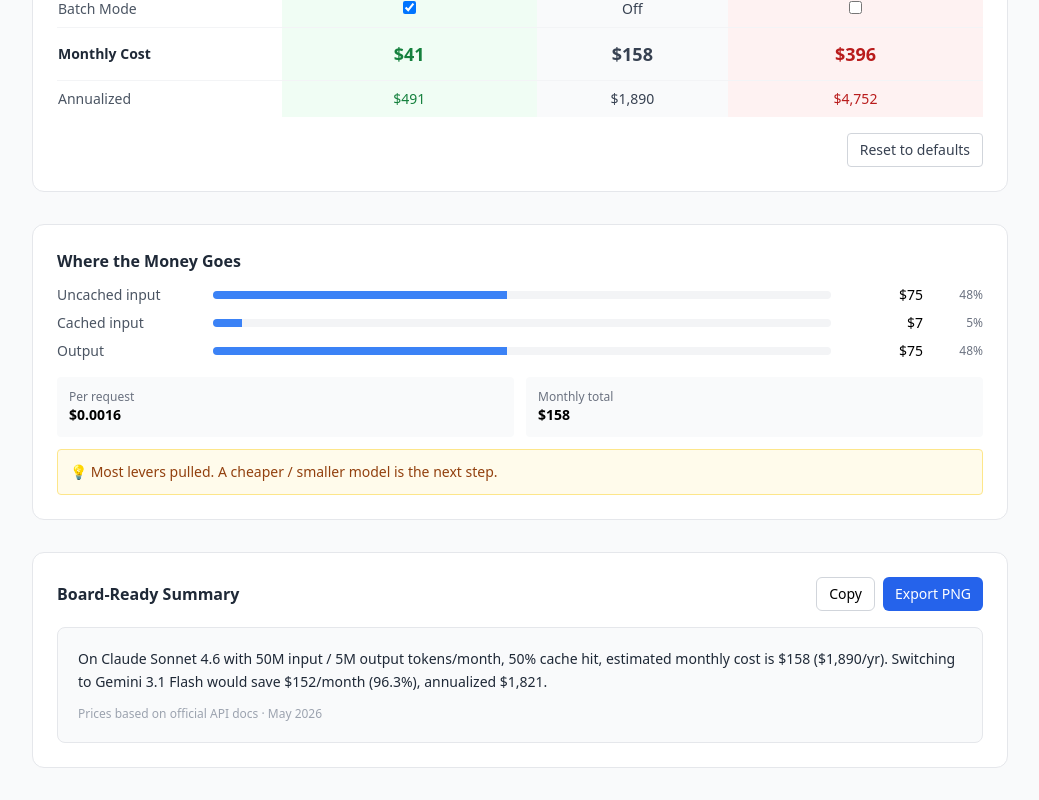
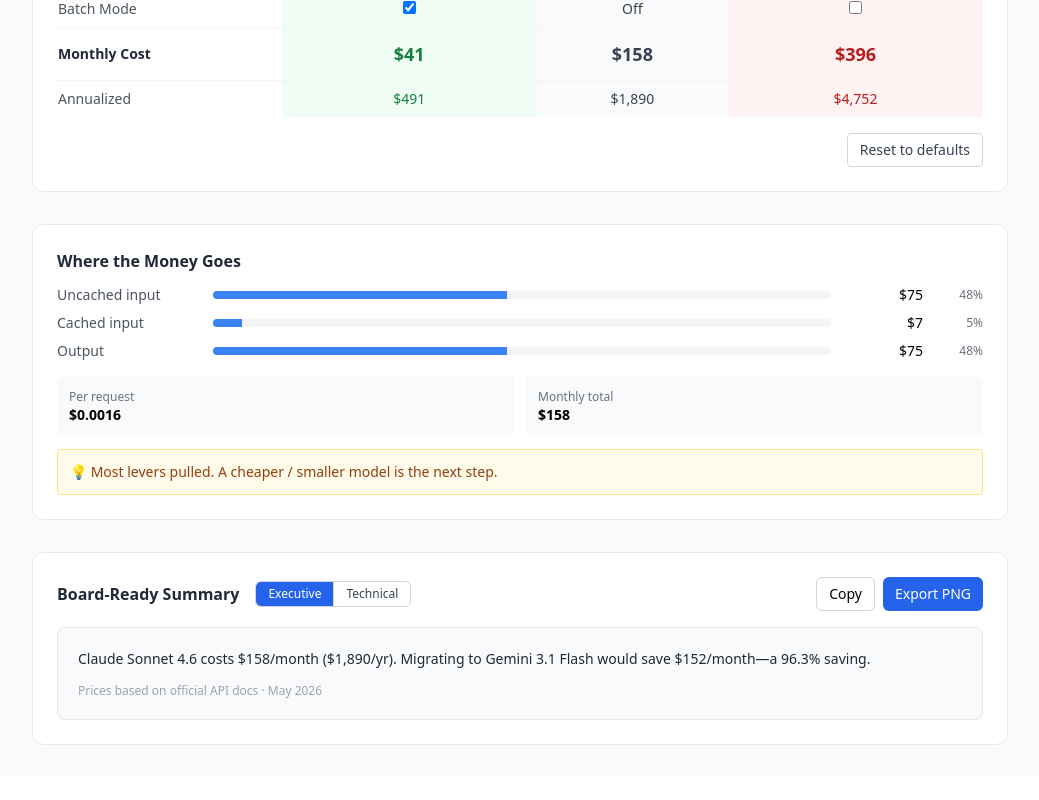
Before and after one commit to tayna99/token_simulator, a React (Vite) app: page / in a window 1280 px wide. Shown: the part 1401-2201 px from the top of the page, without its empty margins (120-1159 px from the left). After the commit the page ends 2178 px from the top, so only its background shows below. Built offline with nearby package versions, Linux system fonts and the light colour scheme.

Commit message:
feat: board summary tone selection (executive vs technical audience)

```diff
--- a/src/components/SummaryCard/index.tsx
+++ b/src/components/SummaryCard/index.tsx
@@ -1,5 +1,5 @@
 // src/components/SummaryCard/index.tsx
-import { useRef } from 'react'
+import { useRef, useState } from 'react'
 import { toPng } from 'html-to-image'
 import { calculateCost, calculateMigrationDelta } from '../../lib/calculator'
 import { fmtCurrency, fmtTokens, fmtPercent } from '../../lib/format'
@@ -7,11 +7,13 @@ import { useToast } from '../../hooks/useToast'
 import { Toast } from '../ui/Toast'
 import type { SimState } from '../../App'
 
+type Tone = 'executive' | 'technical'
+
 interface Props {
   state: SimState
 }
 
-function buildSummaryText(state: SimState): string {
+function buildSummaryText(state: SimState, tone: Tone = 'executive'): string {
   const current = calculateCost({
     model: state.currentModel,
     monthlyInputTokens: state.periodInputTokens,
@@ -29,12 +31,21 @@ function buildSummaryText(state: SimState): string {
     batchEnabled: state.batchEnabled,
   })
 
+  const isSaving = migration.monthlyDelta < 0
+
+  if (tone === 'executive') {
+    const direction = isSaving ? 'save' : 'increase spend by'
+    const absDelta = fmtCurrency(Math.abs(migration.monthlyDelta))
+    const percent = fmtPercent(Math.abs(migration.savingPercent) / 100, 1)
+    return `${state.currentModel.name} costs ${fmtCurrency(current.monthlyCost)}/month (${fmtCurrency(current.annualCost)}/yr). ` +
+      `Migrating to ${state.candidateModel.name} would ${direction} ${absDelta}/month—a ${percent} ${isSaving ? 'saving' : 'increase'}.`
+  }
+
   const cacheText = state.cacheHitRate > 0
     ? `, ${fmtPercent(state.cacheHitRate)} cache hit`
     : ''
   const batchText = state.batchEnabled ? ', batch enabled' : ''
-
-  const direction = migration.monthlyDelta < 0 ? 'save' : 'cost an additional'
+  const direction = isSaving ? 'save' : 'cost an additional'
   const absDelta = fmtCurrency(Math.abs(migration.monthlyDelta))
   const absAnnual = fmtCurrency(Math.abs(migration.annualDelta))
   const percent = fmtPercent(Math.abs(migration.savingPercent) / 100, 1)
@@ -47,9 +58,10 @@ function buildSummaryText(state: SimState): string {
 }
 
 export function SummaryCard({ state }: Props) {
+  const [tone, setTone] = useState<Tone>('executive')
   const cardRef = useRef<HTMLDivElement>(null)
   const { toast, show: showToast, hide: hideToast } = useToast()
-  const summaryText = buildSummaryText(state)
+  const summaryText = buildSummaryText(state, tone)
 
   const handleCopy = async () => {
     try {
@@ -77,7 +89,33 @@ export function SummaryCard({ state }: Props) {
   return (
     <section className="bg-white rounded-xl border border-gray-200 p-6">
       <div className="flex items-center justify-between mb-4">
-        <h2 className="text-base font-semibold text-gray-800">Board-Ready Summary</h2>
+        <div className="flex items-center gap-4">
+          <h2 className="text-base font-semibold text-gray-800">Board-Ready Summary</h2>
+          <div className="inline-flex rounded-md border border-gray-300 overflow-hidden">
+            <button
+              onClick={() => setTone('executive')}
+              aria-pressed={tone === 'executive'}
+              className={`px-3 py-1 text-xs font-medium transition-colors ${
+                tone === 'executive'
+                  ? 'bg-blue-600 text-white'
+                  : 'bg-white text-gray-700 hover:bg-gray-50'
+              }`}
+            >
+              Executive
+            </button>
+            <button
+              onClick={() => setTone('technical')}
+              aria-pressed={tone === 'technical'}
+              className={`px-3 py-1 text-xs font-medium transition-colors border-l border-gray-300 ${
+                tone === 'technical'
+                  ? 'bg-blue-600 text-white'
+                  : 'bg-white text-gray-700 hover:bg-gray-50'
+              }`}
+            >
+              Technical
+            </button>
+          </div>
+        </div>
         <div className="flex gap-2">
           <button
             onClick={handleCopy}
```
